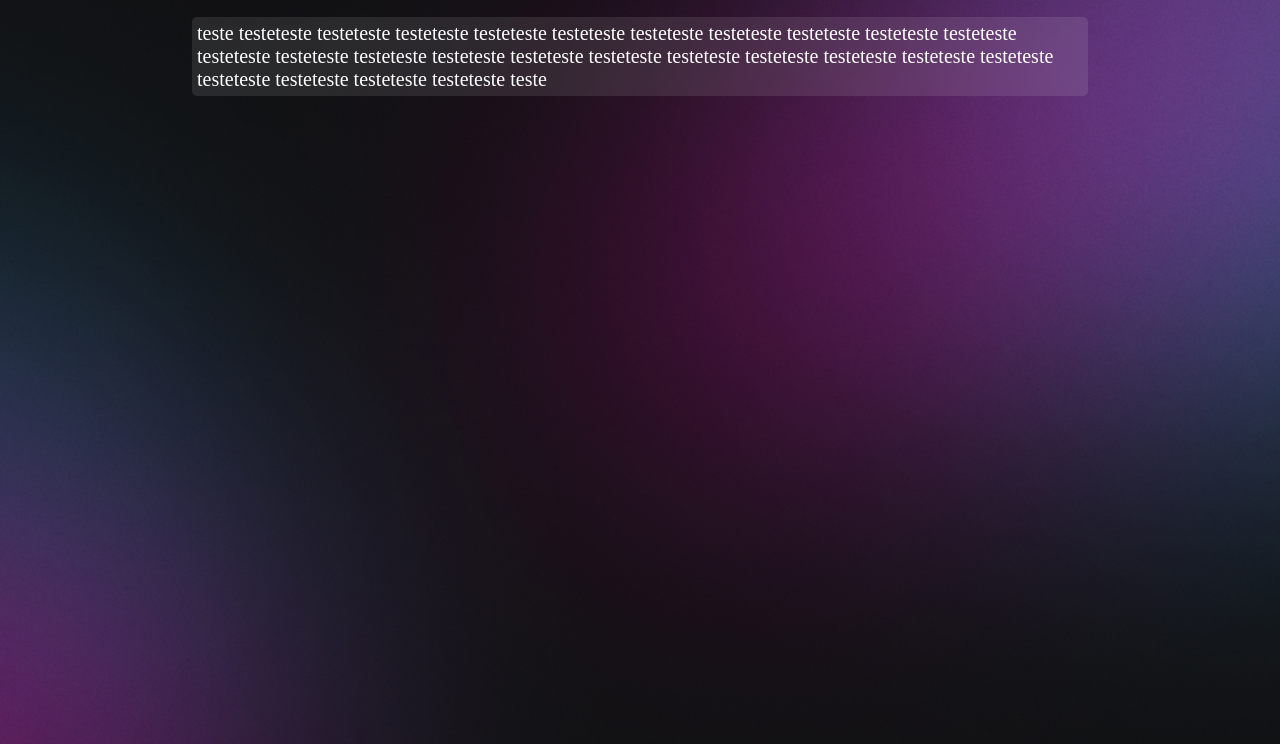
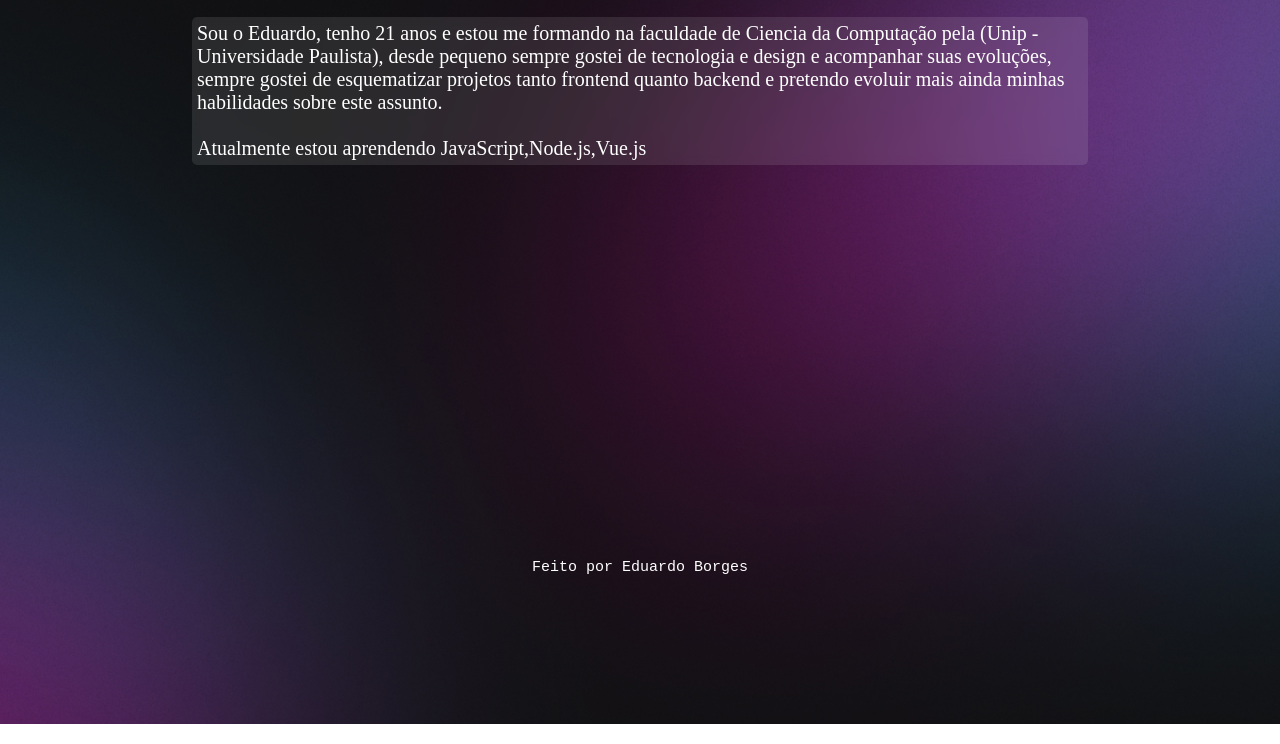
Before and after one commit to EduardoBCGomes/linkTree, a plain HTML site: page aboutme.html in a window 1280 px wide. Shown: the part 76-820 px from the top of the page. Drawn offline with Linux system fonts and the light colour scheme.

Commit message:
3 commit

```diff
--- a/aboutme.css
+++ b/aboutme.css
@@ -6,7 +6,6 @@
 
 body{
     background: var(--bg-url) no-repeat top center/cover;
-    height: 100vh;
 }
 
 :root{
@@ -25,11 +24,10 @@ border-radius: 15px;
     font-size: 30px;
     font-family: 'Pacifico', cursive;
     animation-name: fadein;
-    animation-duration: 0.5s;
+    animation-duration: 1.5s;
     margin-top: 20px;
 
 }
-
 
 /* texto principal */
 #segundo {
@@ -44,19 +42,18 @@ border-radius: 15px;
     backdrop-filter: blur(5px);
     background-clip: padding-box;
     animation-name: fadein;
-    animation-duration: 1.5s;
+    animation-duration: 2s;
 }
 
-/* footer{
+ footer{
     padding: 10px;
-    margin-top: 10px;
+    margin-top: 30%;
     display: block;
     text-align: center;
-    font-size: 18px;
+    font-size: 15px;
     color: white;
     font-family: 'Courier New', Courier, monospace;
 }
-*/
 
 /* animation */
 @keyframes fadein{
@@ -69,7 +66,7 @@ border-radius: 15px;
     }
 }
 
-
+ /* responsividade*/
 @media (min-width: 700px){
     :root {
         --bg-url: url(./assets/bg-desktop.jpg)
--- a/aboutme.html
+++ b/aboutme.html
@@ -17,11 +17,13 @@
 
     </header>
     <p id="segundo">
-        teste testeteste testeteste testeteste testeteste testeteste testeteste testeteste testeteste testeteste testeteste testeteste testeteste testeteste testeteste testeteste testeteste testeteste testeteste testeteste testeteste testeteste testeteste testeteste testeteste testeteste teste
+        Sou o Eduardo, tenho 21 anos e estou me formando na faculdade de Ciencia da Computação pela (Unip - Universidade Paulista), desde pequeno sempre gostei de tecnologia e design e acompanhar suas evoluções, sempre gostei de esquematizar projetos tanto frontend quanto backend e pretendo evoluir mais ainda minhas habilidades sobre este assunto.
+        <br> <br>
+        Atualmente estou aprendendo JavaScript,Node.js,Vue.js
     </p>
     <footer>
         <p id="footer">
-
+            Feito por Eduardo Borges
         </p>
     </footer>
 </body>
--- a/style.css
+++ b/style.css
@@ -155,7 +155,8 @@ ul li a:hover {
 footer {
     padding: 24px 0;
     text-align: center;
-    font-size: 14px;
+    font-size: 15px;
+    font-family: 'Courier New', Courier, monospace;
 }
 
 
```
